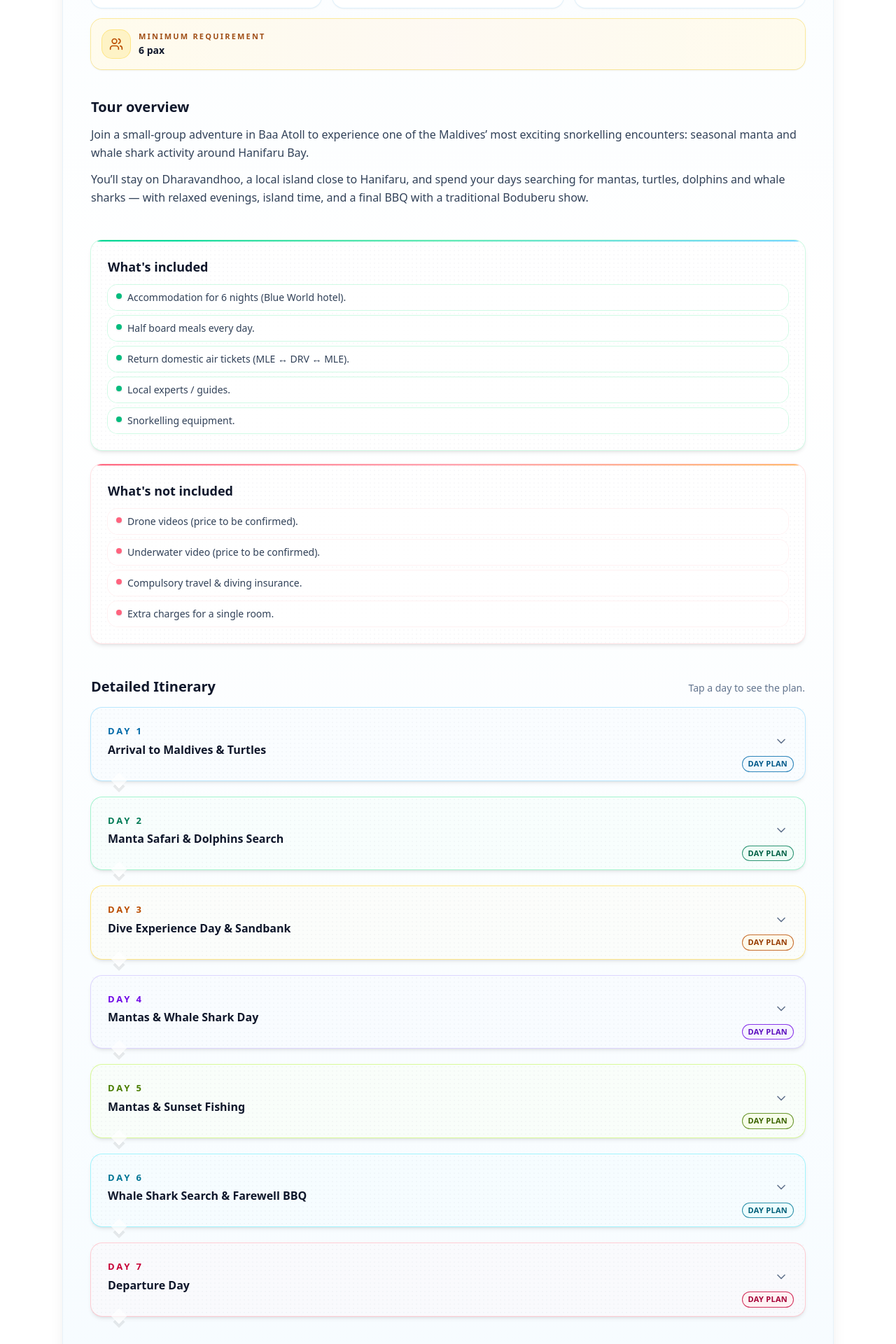
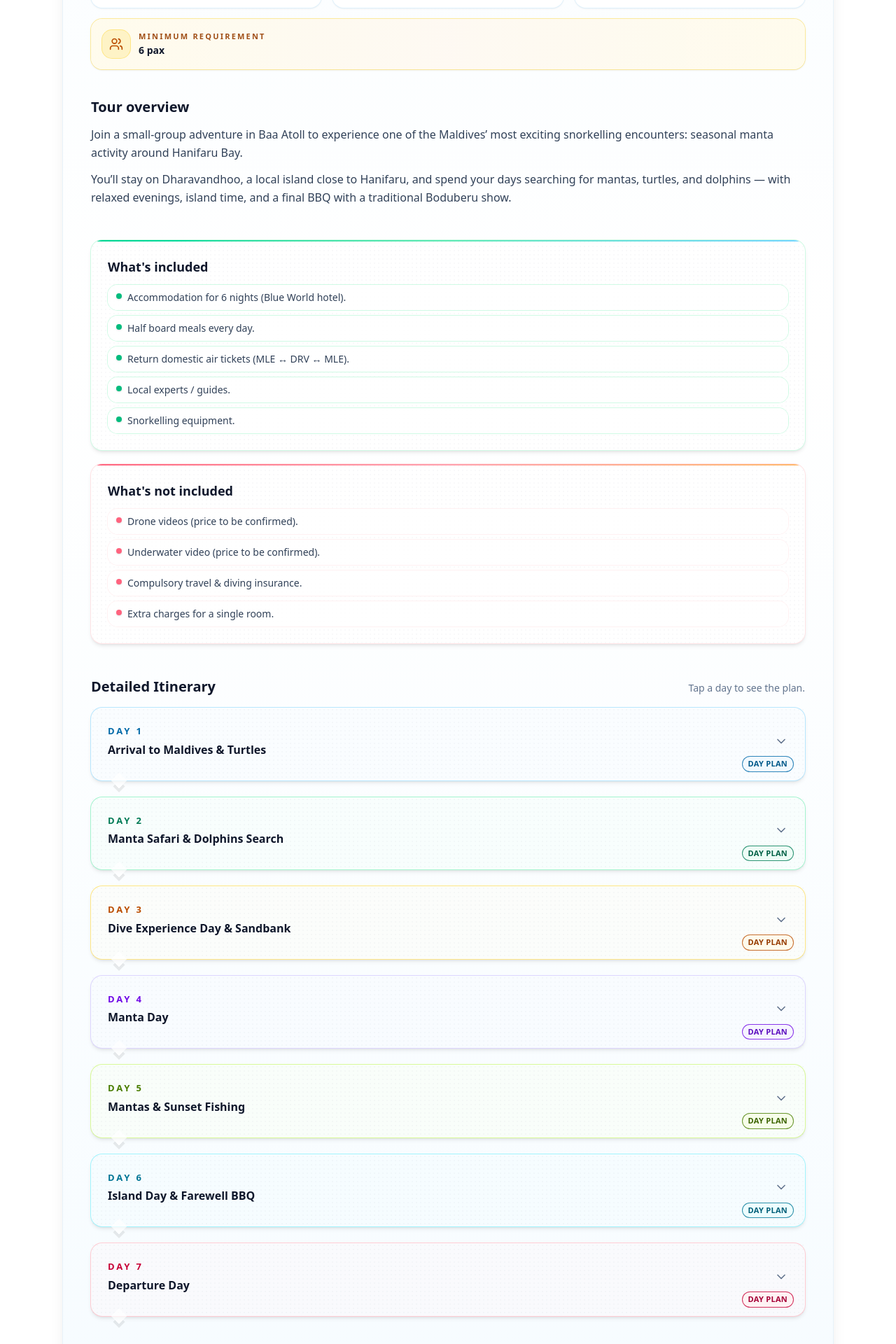
Before and after one commit to Nausam/excursions, a Next.js app: page /excursions-baa-atoll in a window 1280 px wide. Shown: the part 1266-3186 px from the top of the page at 70% size. Built offline with nearby package versions, Linux system fonts and the light colour scheme; a web font is replaced by a local one.

Commit message:
Removed the mention of whale sharks

```diff
--- a/app/(root)/excursions-baa-atoll/page.tsx
+++ b/app/(root)/excursions-baa-atoll/page.tsx
@@ -40,8 +40,8 @@ const HERO: HeroConfig = {
 };
 
 const OVERVIEW: string[] = [
-  "Join a small-group adventure in Baa Atoll to experience one of the Maldives’ most exciting snorkelling encounters: seasonal manta and whale shark activity around Hanifaru Bay.",
-  "You’ll stay on Dharavandhoo, a local island close to Hanifaru, and spend your days searching for mantas, turtles, dolphins and whale sharks — with relaxed evenings, island time, and a final BBQ with a traditional Boduberu show.",
+  "Join a small-group adventure in Baa Atoll to experience one of the Maldives’ most exciting snorkelling encounters: seasonal manta activity around Hanifaru Bay.",
+  "You’ll stay on Dharavandhoo, a local island close to Hanifaru, and spend your days searching for mantas, turtles, and dolphins — with relaxed evenings, island time, and a final BBQ with a traditional Boduberu show.",
 ];
 
 const INCLUSIONS: string[] = [
@@ -94,11 +94,10 @@ const ITINERARY: ItineraryDay[] = [
   },
   {
     day: 4,
-    title: "Mantas & Whale Shark Day",
+    title: "Manta Day",
     description: [
       "Breakfast at the hotel.",
       "Snorkel with mantas (Hanifaru Bay if active; otherwise we search nearby).",
-      "Search for whale sharks; once located, snorkel with the biggest fish in the world.",
       "Return to the hotel for a chill evening on the island.",
       "Dinner at the hotel.",
     ],
@@ -116,10 +115,9 @@ const ITINERARY: ItineraryDay[] = [
   },
   {
     day: 6,
-    title: "Whale Shark Search & Farewell BBQ",
+    title: "Island Day & Farewell BBQ",
     description: [
       "Breakfast at the hotel.",
-      "Search for whale sharks; once located, snorkel with them.",
       "Relaxing / chill day on the island.",
       "Final group dinner BBQ and traditional Boduberu show.",
     ],
```
